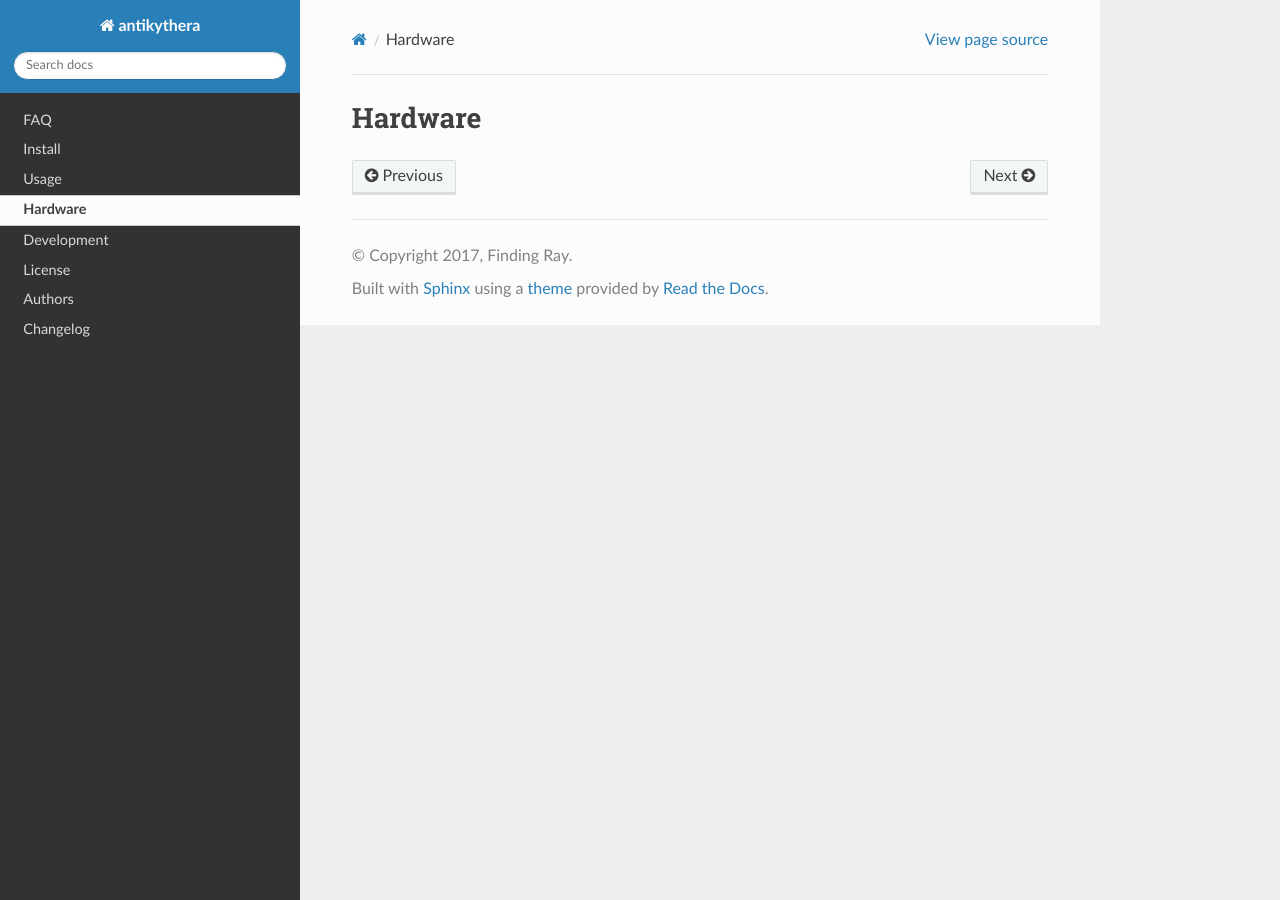
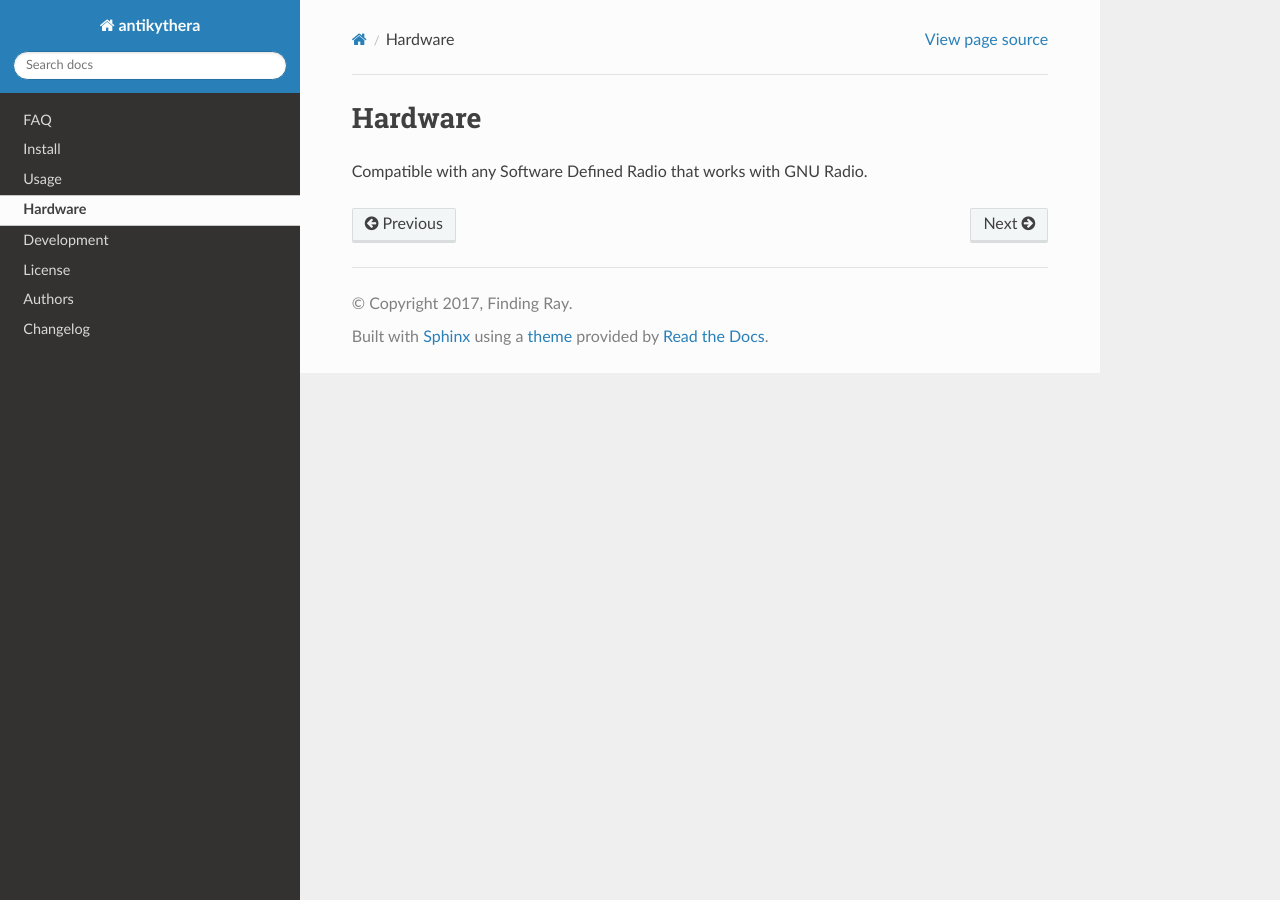
Before and after one commit to danieldufek03/Senior-Project, a Sphinx documentation site: the page built from docs/pages/hardware.rst, in a window 1280 px wide. Built offline with Sphinx 7.4.7 and the Read the Docs theme 2.0.0, drawn with Linux system fonts in a browser that asks for light colours; formulas are drawn with MathJax 3; pages that are not in the unit, such as notebooks, are missing from menus.

Commit message:
minimal hardware

```diff
--- a/docs/pages/hardware.rst
+++ b/docs/pages/hardware.rst
@@ -1,3 +1,5 @@
 ========
 Hardware
 ========
+
+Compatible with any Software Defined Radio that works with GNU Radio.
```
